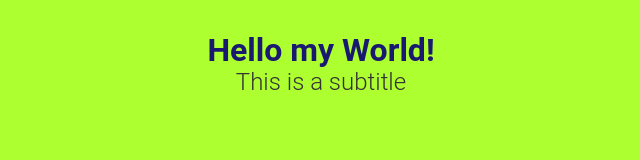
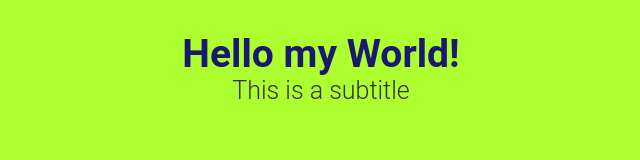
Before and after one commit to gridgarage/fullstack-web-project, a website: page index.html in a window 1280 px wide. Shown: the whole page, without its empty margins (319-959 px from the left). Drawn offline with Linux system fonts and the light colour scheme.

Commit message:
Updated Files, minor changes

```diff
--- a/gulpfile.js
+++ b/gulpfile.js
@@ -31,6 +31,6 @@ gulp.task('watch',function (){
       watch ("./*.html").on('change', browserSync.reload);
 
      /*  watch ('./*.html', gulp.series ('html')); */
-      watch("./src/assets/scss/*.scss", gulp.series('styles'));
+      watch("./src/assets/scss/**/*.scss", gulp.series('styles'));
 
     });
--- a/index.html
+++ b/index.html
@@ -10,8 +10,8 @@
     <link rel="stylesheet" href="./dist/style.css">
 </head>
 <body>
-    <h1>Hello my World!</h1>
-    <h2> This is a subtitle</h2>
+    <h1 class="banner-hero__title">Hello my World!</h1>
+    <h2 class="banner-hero__subtitle"> This is a subtitle</h2>
 
 
 </body>
--- a/package.json
+++ b/package.json
@@ -1,7 +1,7 @@
 {
   "name": "fullstack",
   "version": "1.0.0",
-  "description": "Nodejs - Git - Webpack 4 - JS - HTML5 - CSS - SCSS",
+  "description": "Nodejs - Git - Gulp - JS - HTML5 - CSS - SCSS",
   "main": "index.js",
   "scripts": {
     "watch": "gulp watch"
```
Also changed, not shown: dist/style.css.
